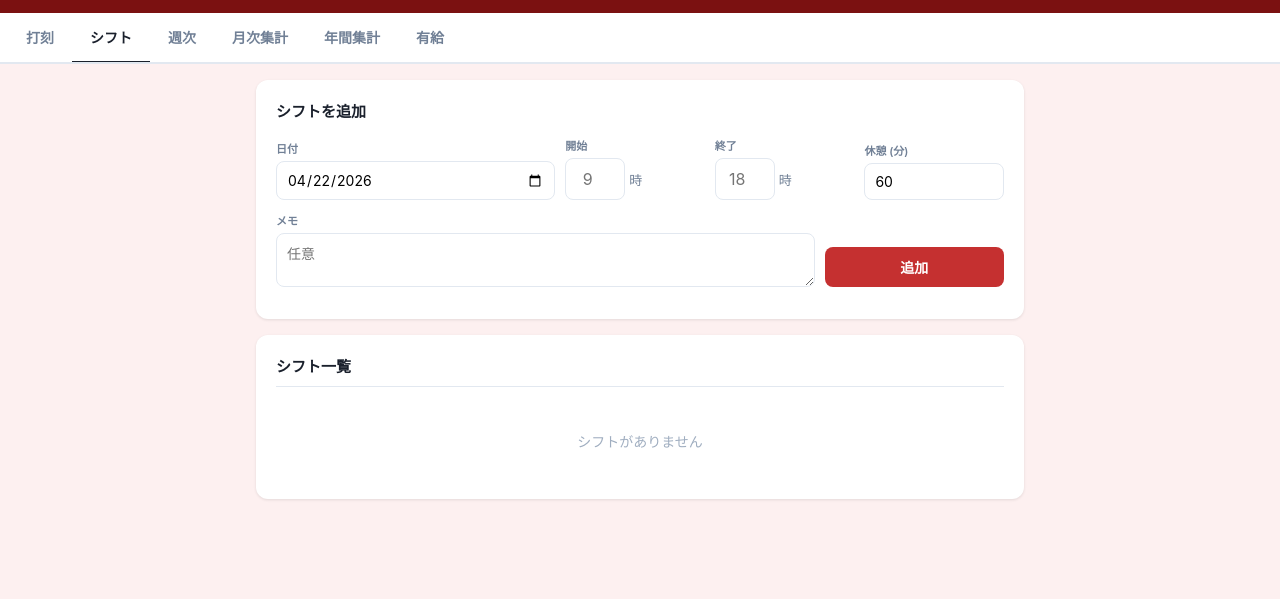
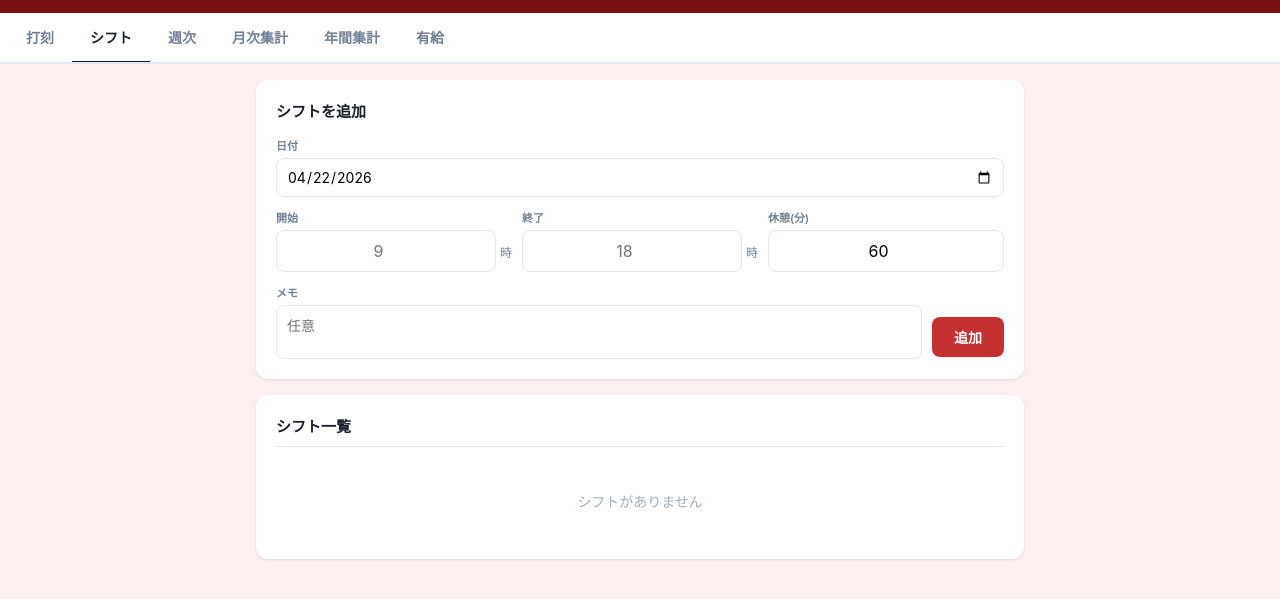
Before and after one commit to h27000/kinmu-kanri, a plain HTML site: page index.html in a window 1280 px wide. Both pictures are taken after a click on the button "シフト". Shown: the part 45-644 px from the top of the page. Drawn offline with Linux system fonts and the light colour scheme.

Commit message:
Fix shift UI: remove duplicate :00 in time display and fix card overlap
- Remove extra ':00' appended to s.start/s.end (already stored as 'HH:MM')
- Move work-hours badge to meta row so it doesn't overlap delete button
- Redesign add-shift form: date full-width, start/end/break in one row
- Tighten shift card spacing

Co-Authored-By: Claude Sonnet 4.6 <noreply@anthropic.com>

```diff
--- a/index.html
+++ b/index.html
@@ -113,12 +113,12 @@
   .shift-card {
     border: 1px solid #f0d4d4;
     border-radius: 12px;
-    padding: 12px 14px;
+    padding: 12px 12px;
     margin-bottom: 10px;
     background: #fff;
     display: flex;
     align-items: center;
-    gap: 12px;
+    gap: 10px;
   }
   .shift-card:last-child { margin-bottom: 0; }
   .shift-date-block {
@@ -165,7 +165,7 @@
     overflow: hidden;
     text-overflow: ellipsis;
   }
-  .shift-actions { flex-shrink: 0; }
+  .shift-actions { flex-shrink: 0; align-self: center; }
 
   .badge {
     display: inline-block;
@@ -644,37 +644,40 @@
 <div id="tab-shift" class="tab">
   <div class="form-card">
     <h3>シフトを追加</h3>
-    <div class="form-row" style="flex-wrap:wrap;gap:10px">
-      <div class="form-group" style="min-width:130px;flex:2">
-        <label>日付</label>
-        <input type="date" id="shift-date">
-      </div>
-      <div class="form-group" style="min-width:80px">
+    <!-- 行1: 日付 (全幅) -->
+    <div class="form-group" style="margin-bottom:12px">
+      <label>日付</label>
+      <input type="date" id="shift-date" style="width:100%">
+    </div>
+    <!-- 行2: 開始・終了・休憩 横並び -->
+    <div style="display:flex;gap:10px;margin-bottom:12px;align-items:flex-end">
+      <div class="form-group" style="flex:1">
         <label>開始</label>
         <div style="display:flex;align-items:center;gap:4px">
-          <input type="number" id="shift-start" min="0" max="23" step="1" placeholder="9" style="width:60px;padding:10px 8px;border:1px solid #e2e8f0;border-radius:8px;font-size:16px;font-family:inherit;outline:none;text-align:center" oninput="autoFillBreak()">
-          <span style="font-size:13px;color:#718096">時</span>
+          <input type="number" id="shift-start" min="0" max="23" step="1" placeholder="9" style="width:100%;padding:10px 6px;border:1px solid #e2e8f0;border-radius:8px;font-size:16px;font-family:inherit;outline:none;text-align:center" oninput="autoFillBreak()">
+          <span style="font-size:12px;color:#718096;white-space:nowrap">時</span>
         </div>
       </div>
-      <div class="form-group" style="min-width:80px">
+      <div class="form-group" style="flex:1">
         <label>終了</label>
         <div style="display:flex;align-items:center;gap:4px">
-          <input type="number" id="shift-end" min="0" max="30" step="1" placeholder="18" style="width:60px;padding:10px 8px;border:1px solid #e2e8f0;border-radius:8px;font-size:16px;font-family:inherit;outline:none;text-align:center" oninput="autoFillBreak()">
-          <span style="font-size:13px;color:#718096">時</span>
+          <input type="number" id="shift-end" min="0" max="30" step="1" placeholder="18" style="width:100%;padding:10px 6px;border:1px solid #e2e8f0;border-radius:8px;font-size:16px;font-family:inherit;outline:none;text-align:center" oninput="autoFillBreak()">
+          <span style="font-size:12px;color:#718096;white-space:nowrap">時</span>
         </div>
       </div>
-      <div class="form-group" style="min-width:90px">
-        <label>休憩 (分)</label>
-        <input type="number" id="shift-break" value="60" min="0" max="480" step="5">
-      </div>
-    </div>
-    <div class="form-row" style="gap:10px">
-      <div class="form-group" style="flex:3">
+      <div class="form-group" style="flex:1">
+        <label>休憩(分)</label>
+        <input type="number" id="shift-break" value="60" min="0" max="480" step="5" style="padding:10px 6px;font-size:16px;text-align:center">
+      </div>
+    </div>
+    <!-- 行3: メモ + 追加ボタン -->
+    <div style="display:flex;gap:10px;align-items:flex-end">
+      <div class="form-group" style="flex:1">
         <label>メモ</label>
-        <textarea id="shift-memo" rows="2" placeholder="任意"></textarea>
-      </div>
-      <div class="form-group" style="justify-content:flex-end;min-width:80px">
-        <button class="btn-primary" onclick="addShift()">追加</button>
+        <textarea id="shift-memo" rows="2" placeholder="任意" style="resize:none"></textarea>
+      </div>
+      <div style="flex-shrink:0;padding-bottom:2px">
+        <button class="btn-primary" onclick="addShift()" style="width:72px">追加</button>
       </div>
     </div>
   </div>
@@ -1446,12 +1449,12 @@ function renderShiftList() {
       </div>
       <div class="shift-info">
         <div class="shift-time-row">
-          <span>${s.start}:00</span>
+          <span>${s.start}</span>
           <span class="shift-time-arrow">→</span>
-          <span>${s.end}:00</span>
-          <span class="badge badge-blue" style="margin-left:4px">${minutesToHM(s.work)}</span>
+          <span>${s.end}</span>
         </div>
         <div class="shift-meta-row">
+          <span class="badge badge-blue">${minutesToHM(s.work)}</span>
           <span class="shift-meta-item">休憩 ${s.break}分</span>
         </div>
         ${s.memo ? `<div class="shift-memo-text">📝 ${s.memo}</div>` : ''}
```
